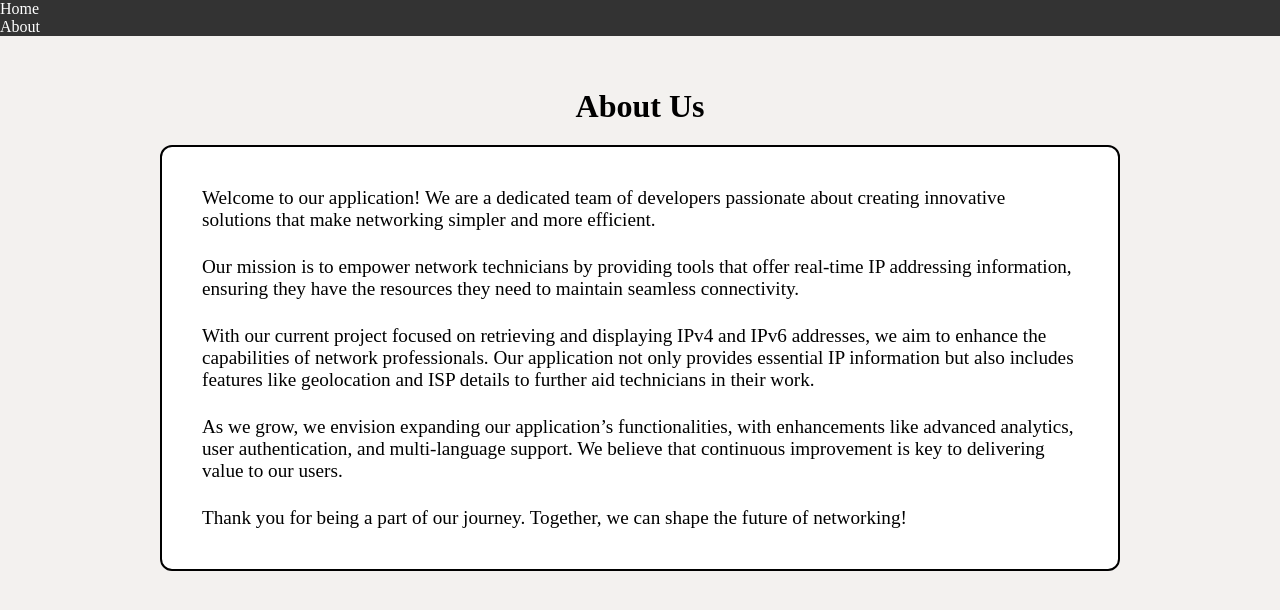
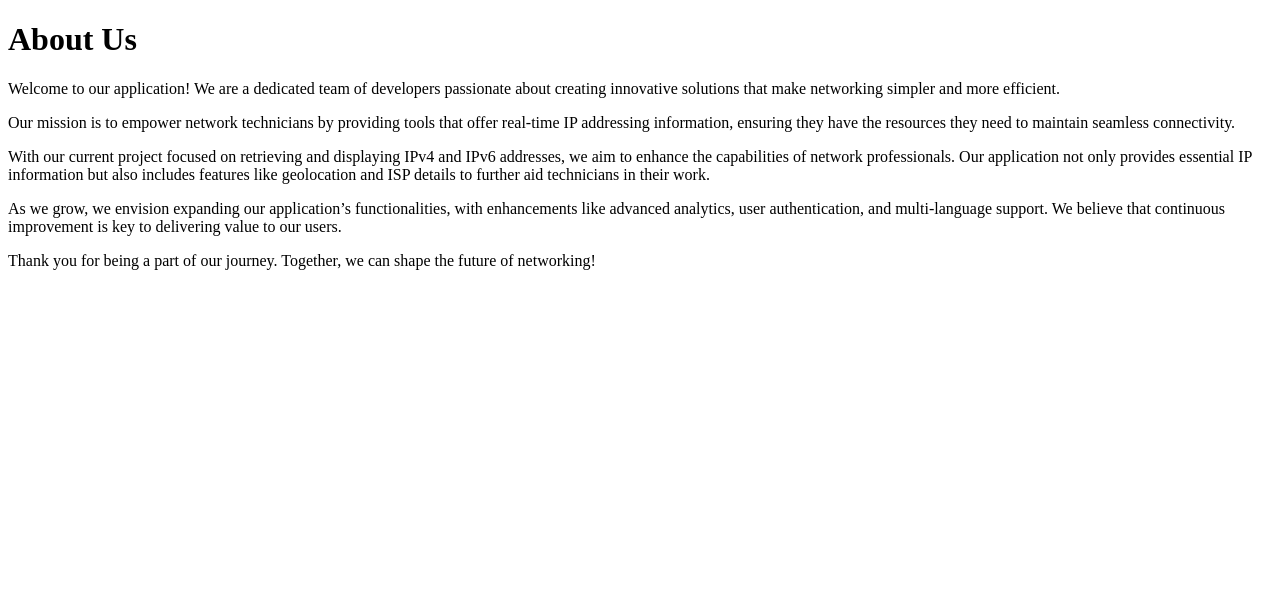
Before and after one commit to kigos21/devnet-ip-addr-app, a Flask app: page /about in a window 1280 px wide. Shown: the top 610 px of the page. Run offline with Flask 3, Linux system fonts and the light colour scheme.

```diff
--- a/templates/about.html
+++ b/templates/about.html
@@ -4,39 +4,9 @@
     <meta charset="UTF-8" />
     <meta name="viewport" content="width=device-width, initial-scale=1.0" />
     <title>About Us</title>
-    <style>
-      * {
-        margin: 0;
-        padding: 0;
-      }
-      body {
-        background: #f3f1ef;
-      }
-      .container {
-        display: flex;
-        flex-direction: column;
-        padding: 2rem 10rem 2rem 10rem;
-      }
-      .container-about {
-        display: flex;
-        flex-direction: column;
-        background: #ffff;
-        padding: 40px;
-        border-radius: 12px;
-        border: 2px black solid;
-        gap: 25px;
-      }
-      h1 {
-        text-align: center;
-        padding: 20px 0px 20px 0px;
-      }
-      p {
-        font-size: 1.2rem;
-      }
-    </style>
+    <style></style>
   </head>
   <body>
-    {% include 'navbar.html' %}
     <div class="container">
       <h1>About Us</h1>
       <div class="container-about">
```
